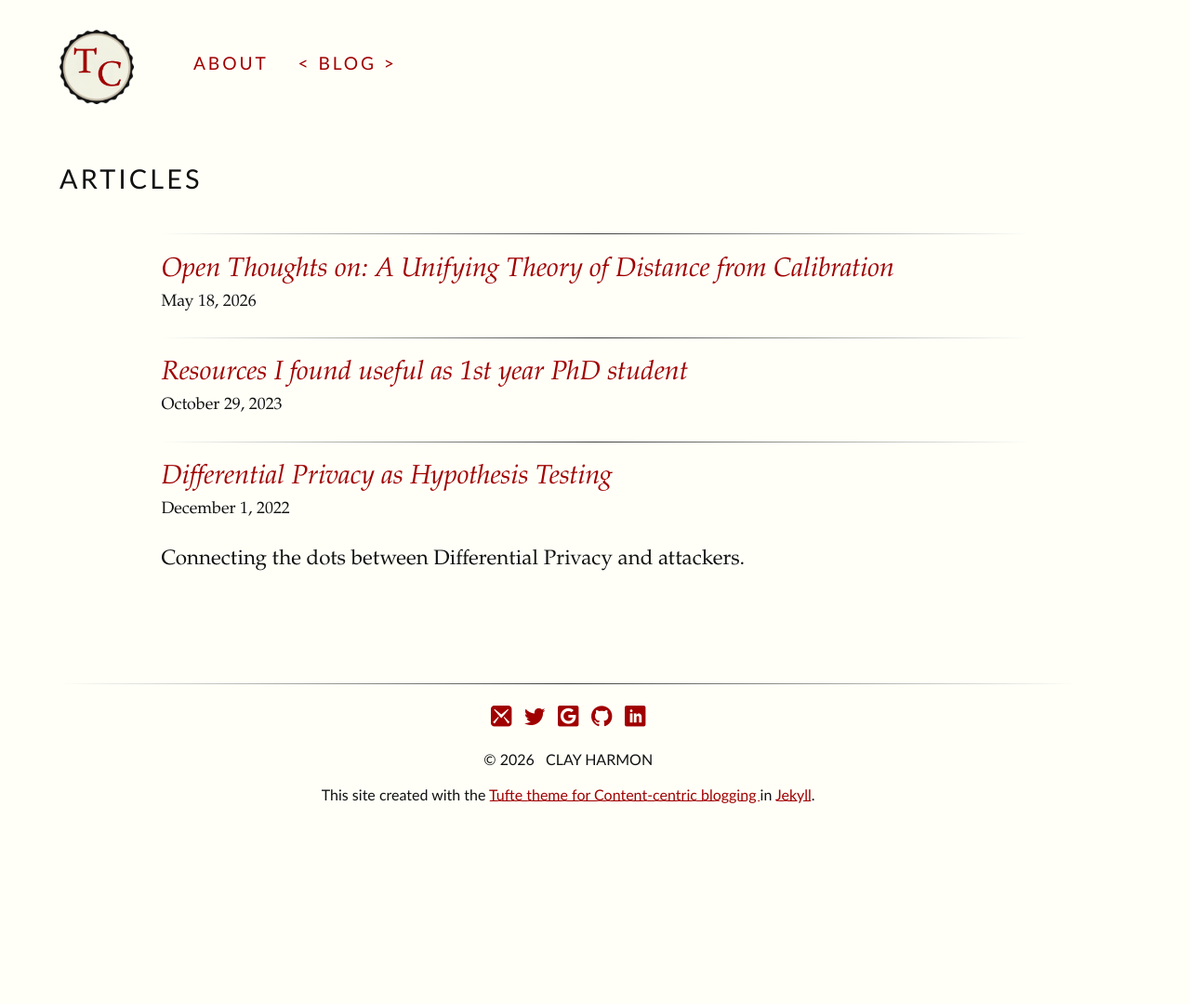
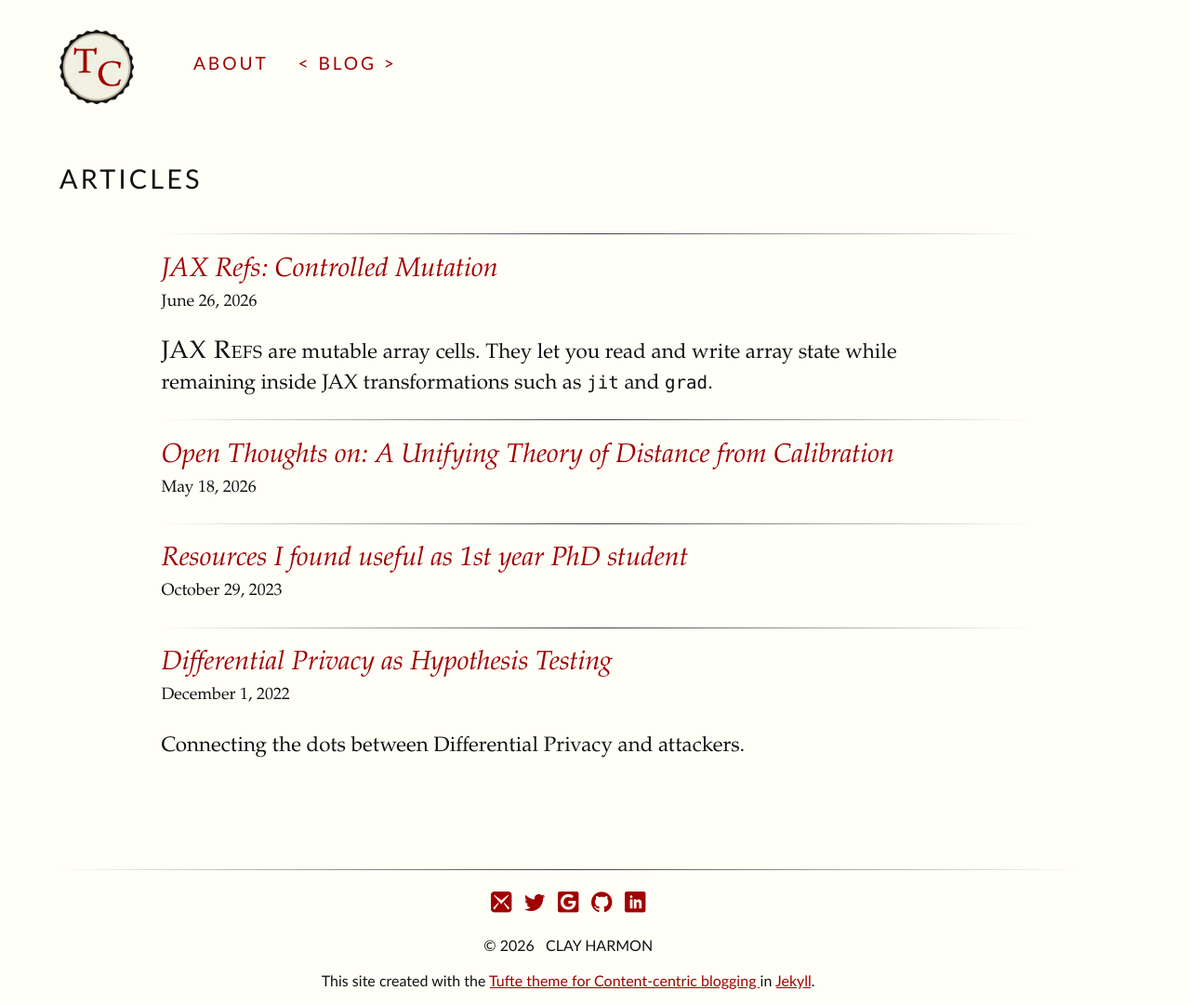
Before and after one commit to tudorcebere/tudorcebere.github.io, a Jekyll site: the page built from blog/index.md, in a window 1280 px wide. Shown: the whole page at 93% size. Built offline with Jekyll 4.4.1, drawn with Linux system fonts in a browser that asks for light colours; some web fonts are replaced; before the commit the page ends 900 px from its top, so only the background shows below that; some of the changed lines change nothing that is shown.

Commit message:
Site updated at 2026-06-26 09:05:42 UTC

````diff
--- /dev/null
+++ b/_posts/2026-06-26-jax-refs-controlled-mutation.md
@@ -0,0 +1,316 @@
+---
+title: 'JAX Refs: Controlled Mutation'
+date: 2026-06-26
+layout: post
+tags:
+  - JAX
+  - Machine Learning
+  - Systems
+  - Autodiff
+---
+
+{% newthought 'JAX Refs' %} are mutable array cells. They let you read and write array state while remaining inside JAX transformations such as `jit` and `grad`. <!--more-->
+
+A `jax.Array` is a value. In JAX, values do not change. To “update” an array, you compute another array:
+
+```python
+x = x.at[i].set(y)
+```
+
+This strictness is one reason JAX composes well with compilation, automatic differentiation, vectorization, and parallel execution. The compiler sees values and dependencies, not hidden writes.
+
+But immutability is not always the clearest way to write a program.
+
+{% marginnote 'ref-use-cases' 'Refs are best for operational state: logs, buffers, scratch space, and diagnostics.' %}
+Sometimes the thing you want is not a new value. You want a place to put data: a loss computed deep inside a training step, a scratch buffer used inside a loop, a running statistic, a diagnostic from a backward pass, or an output buffer filled in-place.
+
+`Ref` is JAX’s small, explicit answer to that problem. {% sidenote 'jax-refs-docs' 'JAX documentation, “Ref: mutable arrays for data plumbing and memory control”.' %}
+
+## Values and locations
+
+The distinction is simple:
+
+{% marginnote 'values-cells-table' 'Table 1: arrays are values; refs are mutable locations.' %}
+<div class="table-wrapper" markdown="1">
+
+| Object | Mental model | Operation |
+|:---|:---|:---|
+| `jax.Array` | A value | Compute a new value |
+| `jax.Ref` | A mutable location | Read or write the stored value |
+
+{: .booktabs style="margin: 0 auto;"}
+</div>
+
+An array expression does not update its inputs:
+
+```python
+x = jnp.array([1., 2., 3.])
+y = x + 1
+```
+
+The original `x` is still `[1., 2., 3.]`. The expression produced a new value, `y`.
+
+A `Ref` is different. It names a location that contains an array value:
+
+<div class="code-listing" markdown="1">
+
+```python
+x_ref = jax.new_ref(jnp.array([1., 2., 3.]))
+
+x_ref[1] += 10
+
+print(x_ref[...])  # [ 1., 12.,  3.]
+```
+
+</div>
+
+The syntax follows NumPy indexing. Read from a ref by indexing it:
+
+```python
+x = x_ref[...]
+```
+
+Write the whole value with assignment:
+
+```python
+x_ref[...] = x + 1
+```
+
+Update a slice in-place:
+
+```python
+x_ref[i] += delta
+```
+
+The notation is standard, but the meaning is not. A `Ref` introduces controlled mutation into JAX’s staged computation model.
+
+## Why refs exist
+
+The usual JAX style is functional:
+
+```python
+new_state, output = f(old_state, input)
+```
+
+That style is often the right one. It makes dependencies explicit, keeps functions easy to transform, and gives the compiler a clean program to analyze.
+
+But not all data in a program has the same status. Model parameters, optimizer state, batch inputs, and PRNG keys usually belong in the function signature. They define the computation.
+
+Metrics, scratch space, and diagnostics are different. They are often operational. You need them, but they are not always part of the function you are trying to express.
+
+A `Ref` gives that operational data an explicit home:
+
+> This state is mutable, and its location is visible.
+
+That is the compromise. Mutation is allowed, but it is attached to a particular reference, not hidden in arbitrary Python state.
+
+## Recording losses inside a loop
+
+Suppose we run a few steps of gradient descent and want to record the loss at each step.
+
+<div class="code-listing" markdown="1">
+
+```python
+import jax
+import jax.numpy as jnp
+
+def mse(w, x, y):
+    pred = x @ w
+    return jnp.mean((pred - y) ** 2)
+
+steps = 5
+lr = 0.1
+```
+
+</div>
+
+### Without `Ref`: carry the log through the loop
+
+In ordinary functional JAX, the loss history must be part of the loop state.
+
+<div class="code-listing" markdown="1">
+
+```python
+@jax.jit
+def train_without_refs(w, x, y):
+    losses0 = jnp.zeros((steps,))
+
+    def body(carry, t):
+        w, losses = carry
+
+        loss, grad = jax.value_and_grad(mse)(w, x, y)
+        w = w - lr * grad
+
+        # This returns a new array value.
+        losses = losses.at[t].set(loss)
+
+        return (w, losses), None
+
+    (w, losses), _ = jax.lax.scan(
+        body,
+        (w, losses0),
+        jnp.arange(steps),
+    )
+    return w, losses
+```
+
+</div>
+
+This is good JAX. It is explicit and transformable. But the log has become part of the loop carry. In a small example that is harmless. In a real training step, this pattern spreads: every function that computes an interesting diagnostic must return it, and every caller must forward it. The algorithm becomes harder to read because the bookkeeping travels with the state.
+
+### With `Ref`: put the log in an output buffer
+
+With a `Ref`, the loss history can live in a separate mutable buffer.
+
+<div class="code-listing" markdown="1">
+
+```python
+@jax.jit
+def train_with_refs(w, x, y, losses_ref):
+    def body(w, t):
+        loss, grad = jax.value_and_grad(mse)(w, x, y)
+        w = w - lr * grad
+
+        # The loss is diagnostic data, not optimization state.
+        losses_ref[t] = jax.lax.stop_gradient(loss)
+
+        return w, None
+
+    w, _ = jax.lax.scan(
+        body,
+        w,
+        jnp.arange(steps),
+    )
+    return w
+```
+
+</div>
+
+The caller owns the buffer:
+
+<div class="code-listing" markdown="1">
+
+```python
+losses_ref = jax.new_ref(jnp.zeros((steps,)))
+
+w_final = train_with_refs(w0, x, y, losses_ref)
+losses = losses_ref[...]
+
+print(losses)
+```
+
+</div>
+
+The structural change is the point. Without refs:
+
+```text
+(w, losses) -> body -> (w, losses)
+```
+
+With refs:
+
+```text
+w -> body -> w
+```
+
+The loop carry is now just the optimization state. The loss history is still explicit, but it lives beside the algorithm rather than inside it. That is the main use of `Ref`: separating the value flow of the computation from the data plumbing around it.
+
+## Why `stop_gradient` appears
+
+This line matters:
+
+```python
+losses_ref[t] = jax.lax.stop_gradient(loss)
+```
+
+The loss buffer is a diagnostic. We want to record the value, not make the mutable write part of the differentiated computation.
+
+A useful rule is:
+
+> If a ref is used only for metrics, logging, or diagnostics, write stopped values into it.
+
+This keeps the mathematical function visible:
+
+```python
+w_final = train(w, x, y)
+```
+
+The ref records what happened. It does not define what the function is.
+
+## A `Ref` is not an array
+
+The right mental model is that references are similar to boxes where you can put values:
+
+<div class="code-listing" markdown="1">
+
+```python
+x_ref = jax.new_ref(1.0)
+
+try:
+    jnp.sin(x_ref)   # wrong
+except TypeError:
+    pass
+
+jnp.sin(x_ref[...])  # right
+```
+
+</div>
+
+A ref is the mutable location. The array value is stored inside it.
+
+The two basic operations are:
+
+```python
+x_ref[...]      # read the stored value
+x_ref[...] = y  # replace the stored value
+```
+
+For indexed state:
+
+```python
+x_ref[i]        # read one slice
+x_ref[i] = y    # write one slice
+x_ref[i] += y   # update one slice
+```
+
+The compact rule is:
+
+> Do math on `ref[...]`, not on `ref`.
+
+The brackets are not decoration. They are the boundary between the mutable cell and the array value inside it. This is similar to dereferencing or pointer programming in imperative languages like C/C++.
+
+## When to use refs
+
+Use refs when the program is clearer with an explicit mutable location.
+
+{% marginnote 'ref-boundary-table' 'Table 2: operational state can live in refs; mathematical state should usually remain an array.' %}
+<div class="table-wrapper" markdown="1">
+
+| Prefer a `Ref` for | Prefer an array for |
+|:---|:---|
+| Metric buffers | Model parameters |
+| Temporary scratch arrays | Optimizer state |
+| Output buffers | Batch inputs |
+| Running statistics and logs | Return values that define the function |
+| Diagnostics from compiled code | Values you want to batch, serialize, or pass around freely |
+
+{: .booktabs style="margin: 0 auto;"}
+</div>
+
+
+If a value is part of the mathematical interface of the function, pass it and return it. If it is operational data that needs a stable location, a ref may be the clearer tool.
+
+## End note
+
+A `Ref` is a controlled mutable cell for JAX arrays.
+
+An array is a value. A ref is a location containing a value. The compact rule is:
+
+```python
+ref[...]      # read
+ref[...] = x  # write
+```
+
+Internal refs can preserve a pure interface from the caller’s perspective. Ref arguments and closed-over refs are explicit side effects. The restrictions around refs exist to rule out ambiguous aliasing and transformation behavior.
+
+The point is not that JAX becomes imperative. The point is narrower: JAX now has a small, explicit place for mutation when mutation is the clearest way to express data plumbing or memory control.
--- a/_sass/_syntax-highlighting.scss
+++ b/_sass/_syntax-highlighting.scss
@@ -11,8 +11,12 @@ $spacing-unit:     30px;
     @extend %vertical-rhythm;
 
     .c     { color: #998; font-style: italic } // Comment
+    .ch    { color: #998; font-style: italic } // Comment.Hashbang
+    .cd    { color: #998; font-style: italic } // Comment.Doc
+    .cpf   { color: #998; font-style: italic } // Comment.PreprocFile
     .err   { color: #a61717; background-color: #e3d2d2 } // Error
     .k     { font-weight: bold } // Keyword
+    .kv    { font-weight: bold } // Keyword.Variable
     .o     { font-weight: bold } // Operator
     .cm    { color: #998; font-style: italic } // Comment.Multiline
     .cp    { color: #999; font-weight: bold } // Comment.Preproc
@@ -32,10 +36,13 @@ $spacing-unit:     30px;
     .gt    { color: #a00 } // Generic.Traceback
     .kc    { font-weight: bold } // Keyword.Constant
     .kd    { font-weight: bold } // Keyword.Declaration
+    .kn    { font-weight: bold } // Keyword.Namespace
     .kp    { font-weight: bold } // Keyword.Pseudo
     .kr    { font-weight: bold } // Keyword.Reserved
     .kt    { color: #458; font-weight: bold } // Keyword.Type
     .m     { color: #099 } // Literal.Number
+    .mb    { color: #099 } // Literal.Number.Bin
+    .mx    { color: #099 } // Literal.Number.Hex
     .s     { color: #d14 } // Literal.String
     .na    { color: #008080 } // Name.Attribute
     .nb    { color: #0086B3 } // Name.Builtin
@@ -43,7 +50,10 @@ $spacing-unit:     30px;
     .no    { color: #008080 } // Name.Constant
     .ni    { color: #800080 } // Name.Entity
     .ne    { color: #900; font-weight: bold } // Name.Exception
+    .nd    { color: #3c5d5d; font-weight: bold } // Name.Decorator
     .nf    { color: #900; font-weight: bold } // Name.Function
+    .fm    { color: #900; font-weight: bold } // Name.Function.Magic
+    .nl    { color: #900; font-weight: bold } // Name.Label
     .nn    { color: #555 } // Name.Namespace
     .nt    { color: #000080 } // Name.Tag
     .nv    { color: #008080 } // Name.Variable
@@ -53,6 +63,7 @@ $spacing-unit:     30px;
     .mh    { color: #099 } // Literal.Number.Hex
     .mi    { color: #099 } // Literal.Number.Integer
     .mo    { color: #099 } // Literal.Number.Oct
+    .dl    { color: #d14 } // Literal.String.Delimiter
     .sb    { color: #d14 } // Literal.String.Backtick
     .sc    { color: #d14 } // Literal.String.Char
     .sd    { color: #d14 } // Literal.String.Doc
@@ -68,5 +79,6 @@ $spacing-unit:     30px;
     .vc    { color: #008080 } // Name.Variable.Class
     .vg    { color: #008080 } // Name.Variable.Global
     .vi    { color: #008080 } // Name.Variable.Instance
+    .vm    { color: #008080 } // Name.Variable.Magic
     .il    { color: #099 } // Literal.Number.Integer.Long
 }
--- a/css/tufte.scss
+++ b/css/tufte.scss
@@ -175,6 +175,27 @@ pre, pre code, p code, p pre code { font-family: $code-font;  // removed .code '
         font-size: 1.2rem;                   // also added p code, p pre code and pre selector to account for Markdown parsing
         line-height: 1.71428571;        // of triple backticks plus rationalized line-heights and margins
         margin-top: 1.71428571rem; }
+
+.code-listing {
+  width: 52.5%;
+  margin-top: 1.71428571rem;
+  margin-bottom: 1.71428571rem;
+  padding: 0.25rem 0 0.25rem 1.15rem;
+  border-left: 2px solid rgba($contrast-color, 0.42);
+  background: darken($bg-color, 1.4%);
+}
+
+.code-listing .highlight {
+  background: transparent;
+  margin-bottom: 0;
+}
+
+.code-listing pre,
+.code-listing pre code {
+  width: auto;
+  padding-left: 0;
+  margin-top: 0;
+}
 
 
 h1 code, h2 code, h3 code { font-size: 0.80em; } //left in for no real reason
@@ -422,6 +443,11 @@ label.margin-toggle:not(.sidenote-number) { display: none; }
                             label { cursor: pointer; }
                             pre, pre code, p code, p pre code { width: 100%;
                                        padding: 0; }
+                            .code-listing { width: 100%;
+                                            padding-left: 0.85rem;
+                                            padding-right: 0.5rem;
+                                            box-sizing: border-box; }
+                            .code-listing pre, .code-listing pre code { width: auto; }
                             .table-caption { display: block;
                                              float: none;
                                              clear: both;
````
Also changed, not shown: 5 other files.
